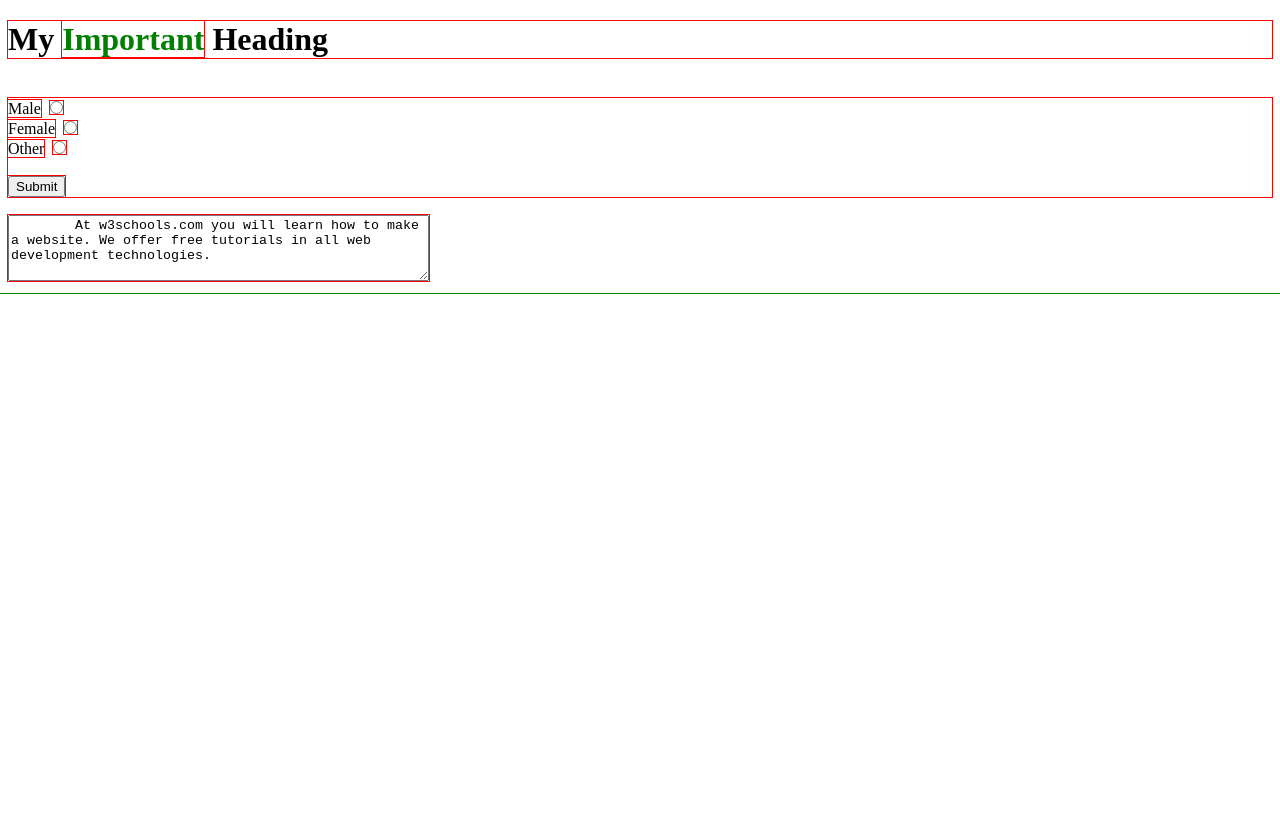
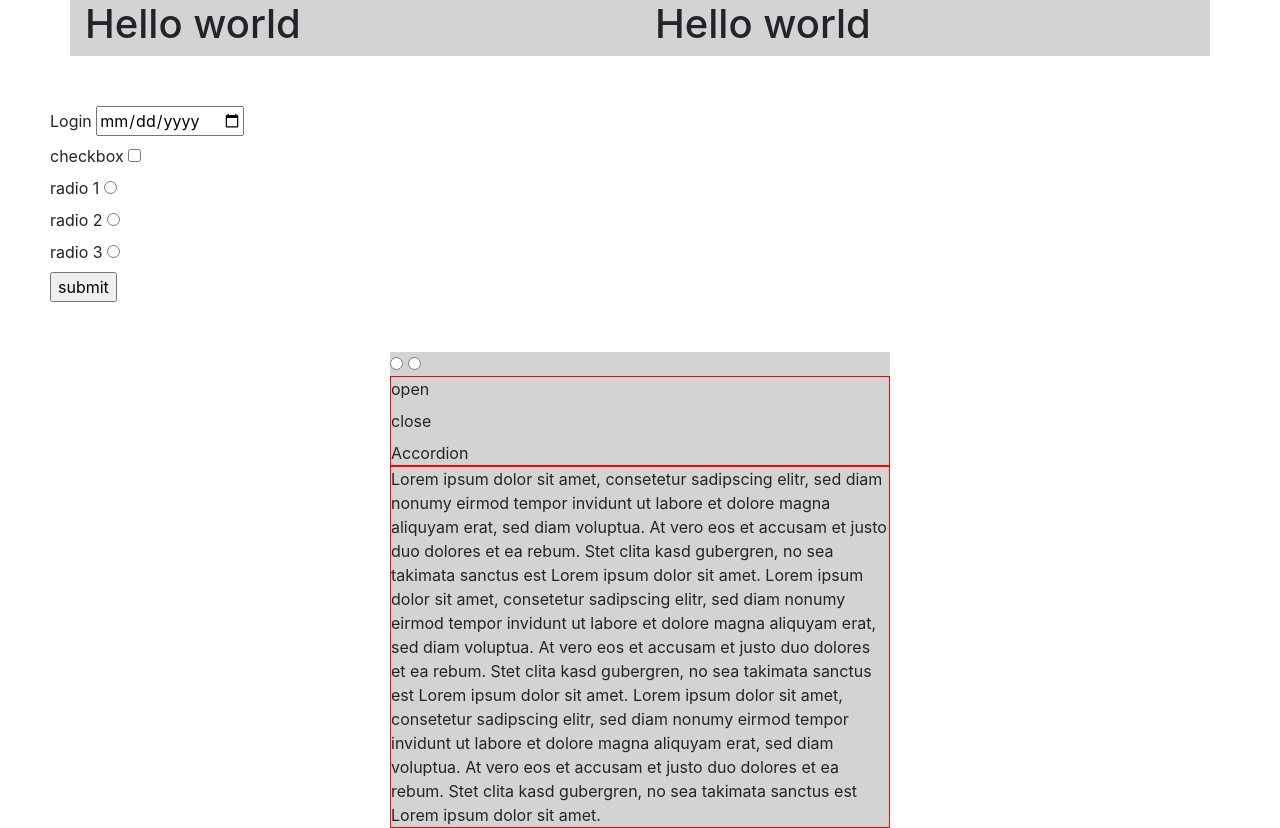
Before and after one commit to egorca6/helloWorld, a website: page src/index.html in a window 1280 px wide. Before the commit the page ends 800 px from the top, so only its background shows below. Drawn offline with nearby package versions, Linux system fonts and the light colour scheme; files that its build step writes are made by us from their sources.

Commit message:
Ui\ UX input type="text"

```diff
--- a/src/index.html
+++ b/src/index.html
@@ -2,6 +2,7 @@
 <html lang="en">
 <head>
     <meta charset="UTF-8">
+    <link rel="stylesheet" href="https://stackpath.bootstrapcdn.com/bootstrap/4.3.1/css/bootstrap.min.css" integrity="sha384-ggOyR0iXCbMQv3Xipma34MD+dH/1fQ784/j6cY/iJTQUOhcWr7x9JvoRxT2MZw1T" crossorigin="anonymous">
     <meta name="viewport" content="width=device-width, initial-scale=1.0">
     <meta http-equiv="X-UA-Compatible" content="ie=edge">
     <link rel="stylesheet" href="./css/common-style.css">
@@ -9,23 +10,66 @@
 </head>
 <body>
 
-    <h1>My <span style="color:green">Important</span> Heading</h1>
-
-    <br>
-    <form action="/action_page.php">
-        <label for="male">Male</label>
-        <input type="radio" name="gender" id="male" value="male"><br>
-        <label for="female">Female</label>
-        <input type="radio" name="gender" id="female" value="female"><br>
-        <label for="other">Other</label>
-        <input type="radio" name="gender" id="other" value="other"><br><br>
-        <input type="submit" value="Submit">
-      </form>
-      <br>
-      <textarea rows="4" cols="50">
-        At w3schools.com you will learn how to make a website. We offer free tutorials in all web development technologies.
-        </textarea>
+<div class="container">
+    <div class="row">
+        <div class="col col-xl-6 col-md-12">
+                <H1>Hello world</H1>
+        </div>
+        <div class="col col-xl-6 col-md-12">
+                <H1>Hello world</H1>
+        </div>
+    </div>
 
 
+</div>
+
+<!-- Ui\ UX
+Form атрибут action:
+input type="text"
+"password"
+"email"
+"number"
+checkbox
+perfectPixel расширения для Хром
+transition
+-->
+<form action="/fff" method="post">
+<label for="inp">
+    Login
+    <input type="date" name="inp" id="inp" required>
+
+</label>
+
+<label for="checkbox">
+        checkbox
+<input type="checkbox" name="checkbox" id="check-box"></input>
+</label>
+<label for="radio">
+    radio 1
+    <input type="radio" name="radio" id="radio1">
+</label>
+
+<label for="radio">
+        radio 2
+        <input type="radio" name="radio" id="radio2">
+    </label>
+
+    <label for="radio">
+            radio 3
+            <input type="radio" name="radio" id="radio3">
+        </label>
+<input type="submit" value="submit">
+</form>
+<div class="accordion">
+    <input type="radio" name="accordion" id="open">
+    <input type="radio" name="accordion" id="close">
+    <div class="accordion__capture">
+        <label for="open"> open</label>
+        <label for="close"> close</label>
+        Accordion</div>
+    <div class="accordion__description">Lorem ipsum dolor sit amet, consetetur sadipscing elitr, sed diam nonumy eirmod tempor invidunt ut labore et dolore magna aliquyam erat, sed diam voluptua. At vero eos et accusam et justo duo dolores et ea rebum. Stet clita kasd gubergren, no sea takimata sanctus est Lorem ipsum dolor sit amet. Lorem ipsum dolor sit amet, consetetur sadipscing elitr, sed diam nonumy eirmod tempor invidunt ut labore et dolore magna aliquyam erat, sed diam voluptua. At vero eos et accusam et justo duo dolores et ea rebum. Stet clita kasd gubergren, no sea takimata sanctus est Lorem ipsum dolor sit amet. Lorem ipsum dolor sit amet, consetetur sadipscing elitr, sed diam nonumy eirmod tempor invidunt ut labore et dolore magna aliquyam erat, sed diam voluptua. At vero eos et accusam et justo duo dolores et ea rebum. Stet clita kasd gubergren, no sea takimata sanctus est Lorem ipsum dolor sit amet.
+
+    </div>
+</div>
 </body>
 </html>
--- a/src/style/common-style.less
+++ b/src/style/common-style.less
@@ -1,5 +1,42 @@
-html {
-    outline: 1px solid green
+
+div{
+	background-color: lightgrey;
 }
-body *   {
-    outline: 1px solid red}
+label{
+	display: block;
+}
+
+form{
+	margin: 50px;
+	outline: 1 px solid gold;
+}
+/*
+[type="radio"]:checked,
+[type="checkbox"]:checked ` label{
+	color:red;} */
+
+
+.accordion{
+	width: 500px;
+	margin: 0 auto;
+
+	&__capture,
+	&__description {
+		border: 1px solid red;
+	}
+}
+#close:checked ~ .accordion__description{
+	height: 0px;
+	overflow: hidden;
+	transition: .10s;
+}
+#close:checked ~ .accordion__capture [for="close"]{
+	display: none;
+}
+#open:checked ~ .accordion__capture  [for="open"]{
+	display: none;
+}/*
+.accordion__capture{
+	background-color: lightseagreen;
+	transition: all .5s linear;
+}*/
```
